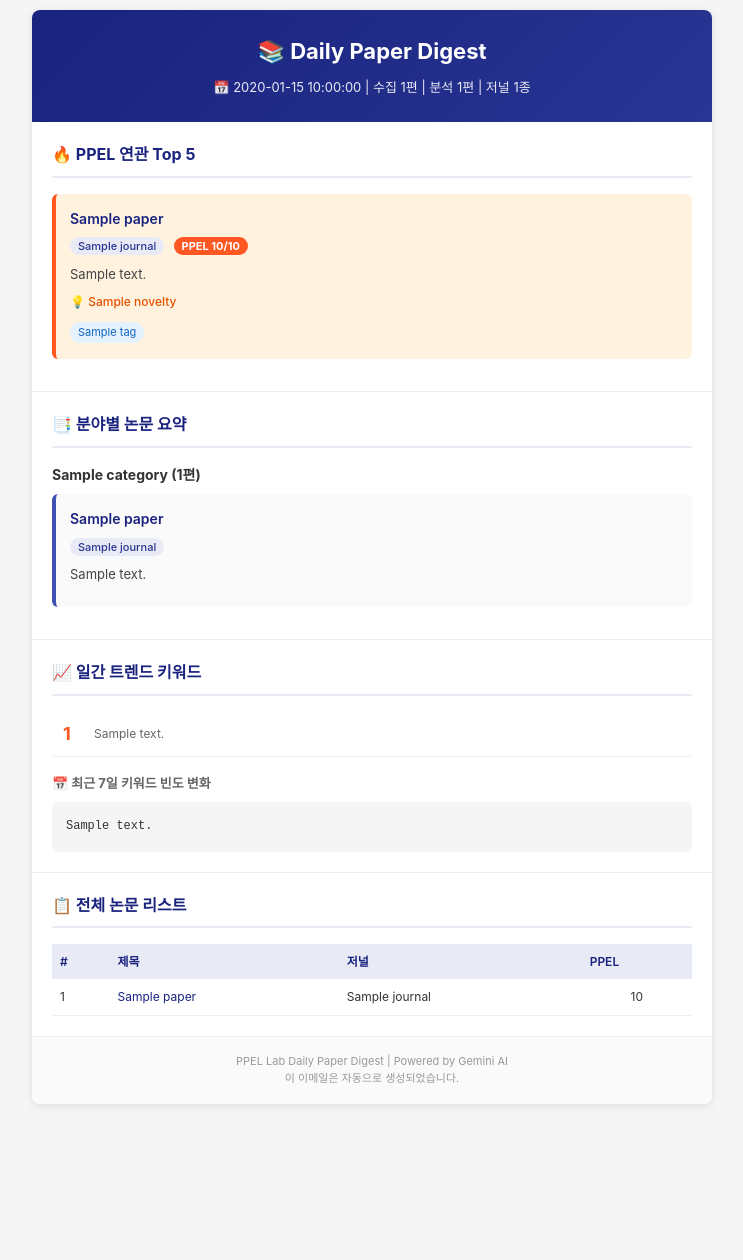
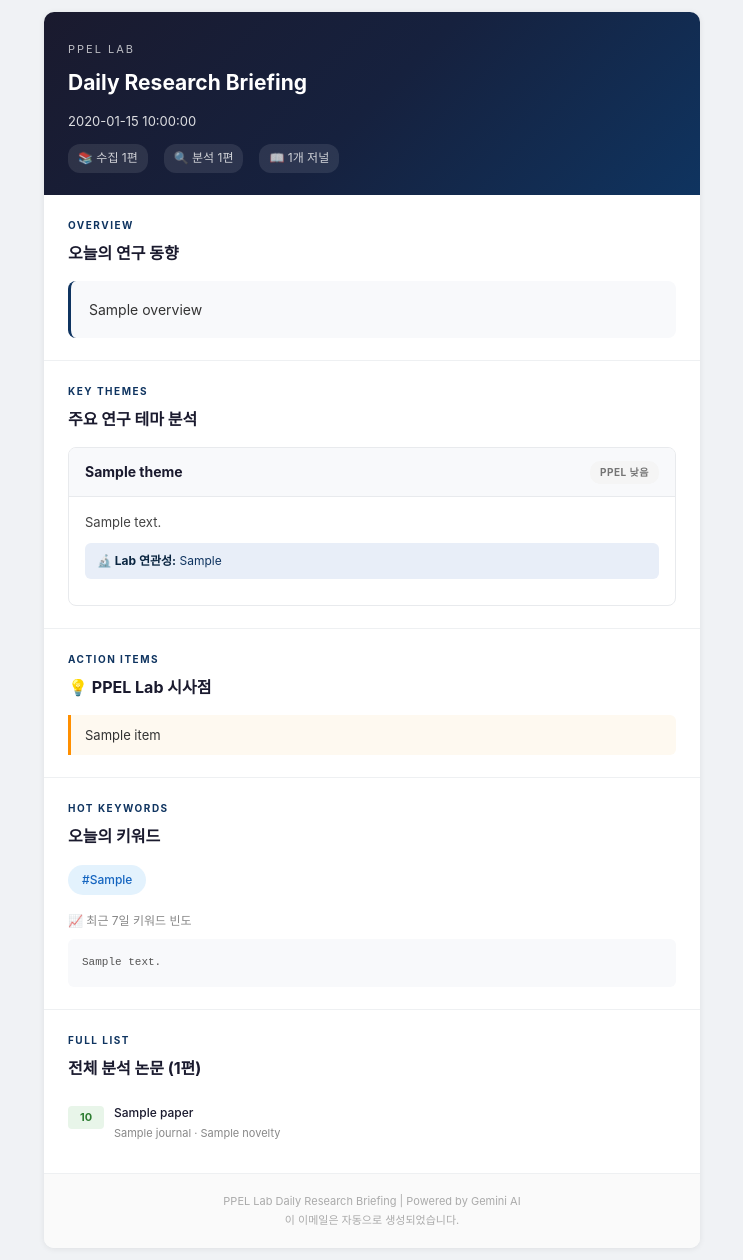
Before and after one commit to isac8058/ppel-lab, a Python web app: template daily-paper-digest/templates/email_template.html in a window 1280 px wide. Shown: the whole page, without its empty margins (268-1011 px from the left). Before the commit the page ends 1106 px from the top, so only its background shows below. Run offline with Jinja, Linux system fonts and the light colour scheme; the template is opened without the code that fills it: most values are stand-ins (such as "Sample title", 1, 10 or a date in 2020).

Commit message:
feat: redesign email as comprehensive research briefing report
Replace per-paper listing format with synthesized briefing style:
- Add Gemini-powered comprehensive briefing generation (analyzer.py)
- Themed analysis grouping papers by research topics
- PPEL lab relevance analysis per theme with linked papers
- Action items / implications section for the lab
- Hot keywords section
- Sorted full paper list with PPEL score badges
- Fallback briefing when Gemini API fails

https://claude.ai/code/session_01NTJCo5CksRbkfFrPTgo2UU

```diff
--- a/daily-paper-digest/templates/email_template.html
+++ b/daily-paper-digest/templates/email_template.html
@@ -3,348 +3,444 @@
 <head>
 <meta charset="UTF-8">
 <meta name="viewport" content="width=device-width, initial-scale=1.0">
-<title>Daily Paper Digest - {{ date }}</title>
+<title>PPEL Lab Research Briefing - {{ date }}</title>
 <style>
   body {
     font-family: -apple-system, BlinkMacSystemFont, 'Segoe UI', Roboto, 'Helvetica Neue', Arial, sans-serif;
-    line-height: 1.6;
-    color: #333;
-    max-width: 700px;
+    line-height: 1.7;
+    color: #2d2d2d;
+    max-width: 680px;
     margin: 0 auto;
     padding: 0;
-    background-color: #f5f5f5;
+    background-color: #f0f2f5;
   }
   .container {
     background: #ffffff;
-    margin: 10px;
-    border-radius: 8px;
+    margin: 12px;
+    border-radius: 10px;
     overflow: hidden;
-    box-shadow: 0 2px 8px rgba(0,0,0,0.1);
+    box-shadow: 0 1px 6px rgba(0,0,0,0.08);
   }
+  /* 헤더 */
   .header {
-    background: linear-gradient(135deg, #1a237e, #283593);
+    background: linear-gradient(135deg, #1a1a2e, #16213e, #0f3460);
     color: white;
-    padding: 24px 20px;
-    text-align: center;
+    padding: 28px 24px 22px;
+  }
+  .header-lab {
+    font-size: 11px;
+    text-transform: uppercase;
+    letter-spacing: 2px;
+    opacity: 0.7;
+    margin-bottom: 6px;
   }
   .header h1 {
-    margin: 0 0 8px 0;
-    font-size: 22px;
+    margin: 0 0 10px 0;
+    font-size: 21px;
     font-weight: 700;
   }
+  .header .date {
+    font-size: 13px;
+    opacity: 0.85;
+  }
   .header .stats {
-    font-size: 13px;
-    opacity: 0.9;
+    margin-top: 12px;
+    display: flex;
+    gap: 16px;
+    font-size: 12px;
+    opacity: 0.8;
   }
+  .stat-item {
+    background: rgba(255,255,255,0.12);
+    padding: 4px 10px;
+    border-radius: 12px;
+  }
+  /* 섹션 공통 */
   .section {
-    padding: 20px;
-    border-bottom: 1px solid #eee;
+    padding: 22px 24px;
+    border-bottom: 1px solid #eef0f2;
   }
   .section:last-child {
     border-bottom: none;
   }
+  .section-label {
+    font-size: 10px;
+    text-transform: uppercase;
+    letter-spacing: 1.5px;
+    color: #0f3460;
+    font-weight: 700;
+    margin: 0 0 6px 0;
+  }
   .section-title {
     font-size: 16px;
     font-weight: 700;
-    color: #1a237e;
-    margin: 0 0 16px 0;
-    padding-bottom: 8px;
-    border-bottom: 2px solid #e8eaf6;
+    color: #1a1a2e;
+    margin: 0 0 14px 0;
   }
-  .paper-card {
-    background: #fafafa;
+  /* 개요 섹션 */
+  .overview-text {
+    font-size: 14px;
+    color: #333;
+    line-height: 1.8;
+    background: #f8f9fb;
+    padding: 16px 18px;
+    border-radius: 8px;
+    border-left: 3px solid #0f3460;
+  }
+  /* 테마 카드 */
+  .theme-card {
+    margin-bottom: 18px;
+    border: 1px solid #e8eaed;
+    border-radius: 8px;
+    overflow: hidden;
+  }
+  .theme-card:last-child {
+    margin-bottom: 0;
+  }
+  .theme-header {
+    display: flex;
+    align-items: center;
+    justify-content: space-between;
+    padding: 12px 16px;
+    background: #f8f9fb;
+    border-bottom: 1px solid #e8eaed;
+  }
+  .theme-title {
+    font-size: 14px;
+    font-weight: 700;
+    color: #1a1a2e;
+    margin: 0;
+  }
+  .relevance-badge {
+    font-size: 10px;
+    font-weight: 700;
+    padding: 3px 10px;
+    border-radius: 10px;
+    text-transform: uppercase;
+    letter-spacing: 0.5px;
+  }
+  .relevance-high {
+    background: #e8f5e9;
+    color: #2e7d32;
+  }
+  .relevance-medium {
+    background: #fff3e0;
+    color: #e65100;
+  }
+  .relevance-low {
+    background: #f5f5f5;
+    color: #757575;
+  }
+  .theme-body {
+    padding: 14px 16px;
+  }
+  .theme-summary {
+    font-size: 13px;
+    color: #444;
+    margin: 0 0 10px 0;
+    line-height: 1.7;
+  }
+  .theme-ppel {
+    font-size: 12px;
+    color: #0f3460;
+    background: #e8eef8;
+    padding: 8px 12px;
     border-radius: 6px;
-    padding: 14px;
-    margin-bottom: 12px;
-    border-left: 4px solid #3f51b5;
+    margin: 0 0 12px 0;
+    line-height: 1.6;
   }
-  .paper-card.top {
-    border-left-color: #ff5722;
-    background: #fff3e0;
+  .theme-ppel strong {
+    color: #0a2540;
   }
-  .paper-title {
-    font-size: 14px;
-    font-weight: 600;
-    color: #1a237e;
-    margin: 0 0 6px 0;
+  .theme-papers {
+    margin: 0;
+    padding: 0;
+    list-style: none;
   }
-  .paper-title a {
-    color: #1a237e;
+  .theme-papers li {
+    font-size: 12px;
+    padding: 5px 0;
+    border-top: 1px solid #f0f2f4;
+    color: #555;
+  }
+  .theme-papers li:first-child {
+    border-top: none;
+  }
+  .theme-papers a {
+    color: #1565c0;
     text-decoration: none;
+    font-weight: 500;
   }
-  .paper-title a:hover {
+  .theme-papers a:hover {
     text-decoration: underline;
   }
-  .paper-meta {
-    font-size: 12px;
-    color: #666;
+  .theme-papers .journal-tag {
+    font-size: 10px;
+    color: #888;
+    margin-left: 4px;
+  }
+  /* 시사점 섹션 */
+  .action-items {
+    list-style: none;
+    margin: 0;
+    padding: 0;
+  }
+  .action-items li {
+    font-size: 13px;
+    color: #333;
+    padding: 10px 14px;
     margin-bottom: 8px;
+    background: #fef9f0;
+    border-left: 3px solid #ff8f00;
+    border-radius: 0 6px 6px 0;
+    line-height: 1.6;
   }
-  .paper-meta .journal {
-    background: #e8eaf6;
-    color: #283593;
-    padding: 2px 8px;
-    border-radius: 10px;
-    font-size: 11px;
-    font-weight: 500;
+  .action-items li:last-child {
+    margin-bottom: 0;
   }
-  .paper-meta .score {
-    background: #ff5722;
-    color: white;
-    padding: 2px 8px;
-    border-radius: 10px;
-    font-size: 11px;
-    font-weight: 700;
-    margin-left: 6px;
+  /* 키워드 */
+  .keywords-container {
+    display: flex;
+    flex-wrap: wrap;
+    gap: 8px;
   }
-  .paper-summary {
-    font-size: 13px;
-    color: #444;
-    margin: 8px 0;
-    white-space: pre-line;
-  }
-  .paper-novelty {
-    font-size: 12px;
-    color: #e65100;
-    font-weight: 500;
-    margin: 4px 0;
-  }
-  .paper-tags {
-    margin-top: 6px;
-  }
-  .tag {
+  .keyword-chip {
     display: inline-block;
     background: #e3f2fd;
     color: #1565c0;
-    padding: 2px 8px;
-    border-radius: 10px;
-    font-size: 11px;
-    margin: 2px 4px 2px 0;
+    padding: 5px 14px;
+    border-radius: 16px;
+    font-size: 12px;
+    font-weight: 500;
   }
-  .trend-item {
+  /* 전체 논문 목록 */
+  .paper-list-section {
+    padding: 22px 24px;
+    border-bottom: 1px solid #eef0f2;
+  }
+  .paper-list-item {
     display: flex;
-    align-items: center;
+    align-items: flex-start;
     padding: 8px 0;
-    border-bottom: 1px solid #f0f0f0;
+    border-bottom: 1px solid #f4f5f7;
+    font-size: 12px;
   }
-  .trend-item:last-child {
+  .paper-list-item:last-child {
     border-bottom: none;
   }
-  .trend-rank {
-    font-size: 18px;
+  .paper-list-score {
+    min-width: 36px;
+    text-align: center;
+    font-size: 11px;
     font-weight: 700;
-    color: #ff5722;
-    width: 30px;
-    text-align: center;
+    padding: 2px 0;
+    border-radius: 4px;
+    margin-right: 10px;
+    margin-top: 2px;
   }
-  .trend-info {
+  .score-high { background: #e8f5e9; color: #2e7d32; }
+  .score-mid { background: #fff3e0; color: #e65100; }
+  .score-low { background: #f5f5f5; color: #999; }
+  .paper-list-info {
     flex: 1;
-    padding-left: 12px;
   }
-  .trend-keyword {
-    font-size: 14px;
-    font-weight: 600;
+  .paper-list-title {
     color: #333;
+    font-weight: 500;
+    line-height: 1.5;
   }
-  .trend-desc {
-    font-size: 12px;
-    color: #666;
+  .paper-list-title a {
+    color: #1a1a2e;
+    text-decoration: none;
   }
+  .paper-list-title a:hover {
+    color: #1565c0;
+    text-decoration: underline;
+  }
+  .paper-list-meta {
+    font-size: 11px;
+    color: #888;
+    margin-top: 2px;
+  }
+  /* 주간 트렌드 */
   .weekly-trends {
-    background: #f5f5f5;
+    background: #f8f9fb;
     border-radius: 6px;
     padding: 14px;
     font-family: 'Courier New', monospace;
-    font-size: 12px;
+    font-size: 11px;
     line-height: 1.8;
     white-space: pre;
     overflow-x: auto;
+    color: #555;
   }
-  .all-papers-table {
-    width: 100%;
-    border-collapse: collapse;
-    font-size: 12px;
+  /* 빈 상태 */
+  .no-papers {
+    text-align: center;
+    padding: 50px 20px;
+    color: #999;
+    font-size: 15px;
   }
-  .all-papers-table th {
-    background: #e8eaf6;
-    color: #1a237e;
-    padding: 8px;
-    text-align: left;
-    font-weight: 600;
-  }
-  .all-papers-table td {
-    padding: 8px;
-    border-bottom: 1px solid #f0f0f0;
-    vertical-align: top;
-  }
-  .all-papers-table tr:hover {
+  /* 푸터 */
+  .footer {
+    text-align: center;
+    padding: 18px 24px;
+    font-size: 11px;
+    color: #aaa;
     background: #fafafa;
   }
-  .footer {
-    text-align: center;
-    padding: 16px 20px;
-    font-size: 11px;
-    color: #999;
-    background: #fafafa;
-  }
-  .no-papers {
-    text-align: center;
-    padding: 40px 20px;
-    color: #999;
-    font-size: 16px;
-  }
+  /* 모바일 */
   @media (max-width: 600px) {
     body { padding: 0; }
     .container { margin: 0; border-radius: 0; }
-    .header { padding: 16px; }
+    .header { padding: 20px 16px; }
     .header h1 { font-size: 18px; }
-    .section { padding: 14px; }
-    .paper-card { padding: 10px; }
-    .all-papers-table { font-size: 11px; }
-    .all-papers-table th, .all-papers-table td { padding: 6px 4px; }
+    .header .stats { flex-wrap: wrap; gap: 8px; }
+    .section { padding: 16px; }
+    .theme-header { flex-direction: column; align-items: flex-start; gap: 6px; }
   }
 </style>
 </head>
 <body>
 <div class="container">
-  <!-- 헤더: 날짜 & 수집 통계 -->
+  <!-- 헤더 -->
   <div class="header">
-    <h1>&#128218; Daily Paper Digest</h1>
+    <div class="header-lab">PPEL Lab</div>
+    <h1>Daily Research Briefing</h1>
+    <div class="date">{{ date }}</div>
     <div class="stats">
-      &#128197; {{ date }} |
-      수집 {{ total_collected }}편 |
-      분석 {{ analyzed_count }}편 |
-      저널 {{ journal_count }}종
+      <span class="stat-item">&#128218; 수집 {{ total_collected }}편</span>
+      <span class="stat-item">&#128269; 분석 {{ analyzed_count }}편</span>
+      <span class="stat-item">&#128214; {{ journal_count }}개 저널</span>
     </div>
   </div>
 
   {% if not all_papers %}
   <div class="no-papers">
-    &#128543; 오늘은 관련 논문이 없습니다.
+    오늘은 관련 논문이 없습니다.
   </div>
   {% else %}
 
-  <!-- PPEL 연관 Top 5 -->
-  {% if top_ppel %}
+  <!-- 1. 오늘의 연구 동향 개요 -->
+  {% if briefing.overview %}
   <div class="section">
-    <h2 class="section-title">&#128293; PPEL 연관 Top 5</h2>
-    {% for paper in top_ppel %}
-    <div class="paper-card top">
-      <div class="paper-title">
-        {% if paper.doi %}
-        <a href="https://doi.org/{{ paper.doi }}">{{ paper.title }}</a>
+    <div class="section-label">Overview</div>
+    <h2 class="section-title">오늘의 연구 동향</h2>
+    <div class="overview-text">{{ briefing.overview }}</div>
+  </div>
+  {% endif %}
+
+  <!-- 2. 주요 연구 테마 -->
+  {% if briefing.themes %}
+  <div class="section">
+    <div class="section-label">Key Themes</div>
+    <h2 class="section-title">주요 연구 테마 분석</h2>
+    {% for theme in briefing.themes %}
+    <div class="theme-card">
+      <div class="theme-header">
+        <h3 class="theme-title">{{ theme.title }}</h3>
+        {% if theme.relevance_level == 'high' %}
+        <span class="relevance-badge relevance-high">&#9733; PPEL 높음</span>
+        {% elif theme.relevance_level == 'medium' %}
+        <span class="relevance-badge relevance-medium">PPEL 보통</span>
         {% else %}
-        {{ paper.title }}
+        <span class="relevance-badge relevance-low">PPEL 낮음</span>
         {% endif %}
       </div>
-      <div class="paper-meta">
-        <span class="journal">{{ paper.journal }}</span>
-        <span class="score">PPEL {{ paper.ppel_score }}/10</span>
+      <div class="theme-body">
+        <p class="theme-summary">{{ theme.summary }}</p>
+        {% if theme.ppel_relevance %}
+        <div class="theme-ppel">
+          <strong>&#128300; Lab 연관성:</strong> {{ theme.ppel_relevance }}
+        </div>
+        {% endif %}
+        {% if theme.paper_indices %}
+        <ul class="theme-papers">
+          {% for idx in theme.paper_indices %}
+          {% if idx < all_papers|length %}
+          {% set p = all_papers[idx] %}
+          <li>
+            {% if p.doi %}
+            <a href="https://doi.org/{{ p.doi }}">{{ p.title }}</a>
+            {% elif p.link %}
+            <a href="{{ p.link }}">{{ p.title }}</a>
+            {% else %}
+            {{ p.title }}
+            {% endif %}
+            <span class="journal-tag">{{ p.journal }}</span>
+          </li>
+          {% endif %}
+          {% endfor %}
+        </ul>
+        {% endif %}
       </div>
-      {% if paper.summary %}
-      <div class="paper-summary">{{ paper.summary }}</div>
-      {% endif %}
-      {% if paper.novelty %}
-      <div class="paper-novelty">&#128161; {{ paper.novelty }}</div>
-      {% endif %}
-      {% if paper.tags %}
-      <div class="paper-tags">
-        {% for tag in paper.tags %}
-        <span class="tag">{{ tag }}</span>
-        {% endfor %}
-      </div>
-      {% endif %}
     </div>
     {% endfor %}
   </div>
   {% endif %}
 
-  <!-- 분야별 논문 요약 -->
-  {% if categories %}
+  <!-- 3. PPEL Lab 시사점 -->
+  {% if briefing.ppel_action_items %}
   <div class="section">
-    <h2 class="section-title">&#128209; 분야별 논문 요약</h2>
-    {% for category, cat_papers in categories.items() %}
-    <h3 style="font-size:14px; color:#333; margin:16px 0 8px 0;">{{ category }} ({{ cat_papers|length }}편)</h3>
-    {% for paper in cat_papers %}
-    <div class="paper-card">
-      <div class="paper-title">
-        {% if paper.doi %}
-        <a href="https://doi.org/{{ paper.doi }}">{{ paper.title }}</a>
-        {% else %}
-        {{ paper.title }}
-        {% endif %}
-      </div>
-      <div class="paper-meta">
-        <span class="journal">{{ paper.journal }}</span>
-      </div>
-      {% if paper.summary %}
-      <div class="paper-summary">{{ paper.summary }}</div>
-      {% endif %}
-    </div>
-    {% endfor %}
-    {% endfor %}
+    <div class="section-label">Action Items</div>
+    <h2 class="section-title">&#128161; PPEL Lab 시사점</h2>
+    <ul class="action-items">
+      {% for item in briefing.ppel_action_items %}
+      <li>{{ item }}</li>
+      {% endfor %}
+    </ul>
   </div>
   {% endif %}
 
-  <!-- 트렌드 키워드 -->
-  {% if trends %}
+  <!-- 4. 오늘의 키워드 -->
+  {% if briefing.hot_keywords %}
   <div class="section">
-    <h2 class="section-title">&#128200; 일간 트렌드 키워드</h2>
-    {% for trend in trends %}
-    <div class="trend-item">
-      <div class="trend-rank">{{ loop.index }}</div>
-      <div class="trend-info">
-        <div class="trend-keyword">{{ trend.keyword }}</div>
-        {% if trend.description %}
-        <div class="trend-desc">{{ trend.description }}</div>
-        {% endif %}
-      </div>
+    <div class="section-label">Hot Keywords</div>
+    <h2 class="section-title">오늘의 키워드</h2>
+    <div class="keywords-container">
+      {% for kw in briefing.hot_keywords %}
+      <span class="keyword-chip">#{{ kw }}</span>
+      {% endfor %}
     </div>
-    {% endfor %}
-
     {% if weekly_trend_text %}
-    <h3 style="font-size:13px; color:#666; margin:16px 0 8px 0;">&#128197; 최근 7일 키워드 빈도 변화</h3>
-    <div class="weekly-trends">{{ weekly_trend_text }}</div>
+    <div style="margin-top:16px;">
+      <div style="font-size:12px; color:#888; margin-bottom:8px;">&#128200; 최근 7일 키워드 빈도</div>
+      <div class="weekly-trends">{{ weekly_trend_text }}</div>
+    </div>
     {% endif %}
   </div>
   {% endif %}
 
-  <!-- 전체 논문 리스트 -->
-  <div class="section">
-    <h2 class="section-title">&#128203; 전체 논문 리스트</h2>
-    <table class="all-papers-table">
-      <thead>
-        <tr>
-          <th>#</th>
-          <th>제목</th>
-          <th>저널</th>
-          <th>PPEL</th>
-        </tr>
-      </thead>
-      <tbody>
-        {% for paper in all_papers %}
-        <tr>
-          <td>{{ loop.index }}</td>
-          <td>
-            {% if paper.doi %}
-            <a href="https://doi.org/{{ paper.doi }}" style="color:#1a237e; text-decoration:none;">{{ paper.title }}</a>
-            {% else %}
-            {{ paper.title }}
-            {% endif %}
-          </td>
-          <td>{{ paper.journal }}</td>
-          <td style="text-align:center;">{{ paper.ppel_score }}</td>
-        </tr>
-        {% endfor %}
-      </tbody>
-    </table>
+  <!-- 5. 전체 논문 목록 (간략, PPEL 점수순) -->
+  <div class="paper-list-section">
+    <div class="section-label">Full List</div>
+    <h2 class="section-title">전체 분석 논문 ({{ display_papers|length }}편)</h2>
+    {% for paper in display_papers %}
+    <div class="paper-list-item">
+      <div class="paper-list-score {% if paper.ppel_score >= 7 %}score-high{% elif paper.ppel_score >= 4 %}score-mid{% else %}score-low{% endif %}">
+        {{ paper.ppel_score }}
+      </div>
+      <div class="paper-list-info">
+        <div class="paper-list-title">
+          {% if paper.doi %}
+          <a href="https://doi.org/{{ paper.doi }}">{{ paper.title }}</a>
+          {% elif paper.link %}
+          <a href="{{ paper.link }}">{{ paper.title }}</a>
+          {% else %}
+          {{ paper.title }}
+          {% endif %}
+        </div>
+        <div class="paper-list-meta">{{ paper.journal }}{% if paper.novelty %} &middot; {{ paper.novelty }}{% endif %}</div>
+      </div>
+    </div>
+    {% endfor %}
   </div>
 
   {% endif %}
 
   <!-- 푸터 -->
   <div class="footer">
-    PPEL Lab Daily Paper Digest | Powered by Gemini AI<br>
+    PPEL Lab Daily Research Briefing | Powered by Gemini AI<br>
     이 이메일은 자동으로 생성되었습니다.
   </div>
 </div>
```
Also changed, not shown: daily-paper-digest/main.py (+13 -2 lines), daily-paper-digest/src/analyzer.py (+115 -0 lines), daily-paper-digest/src/reporter.py (+11 -16 lines).
